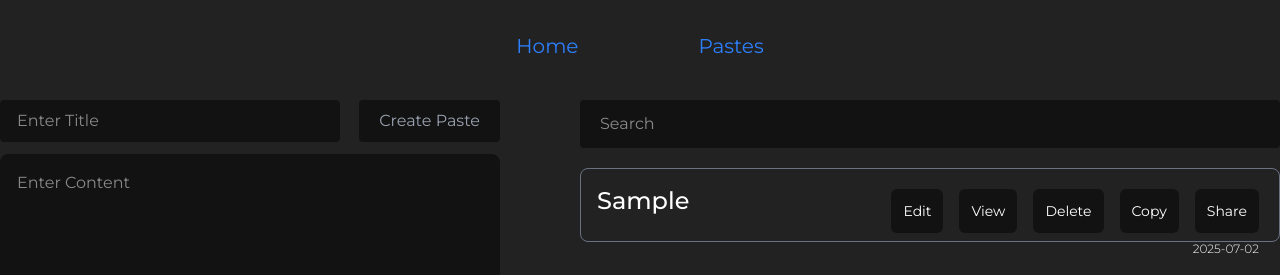
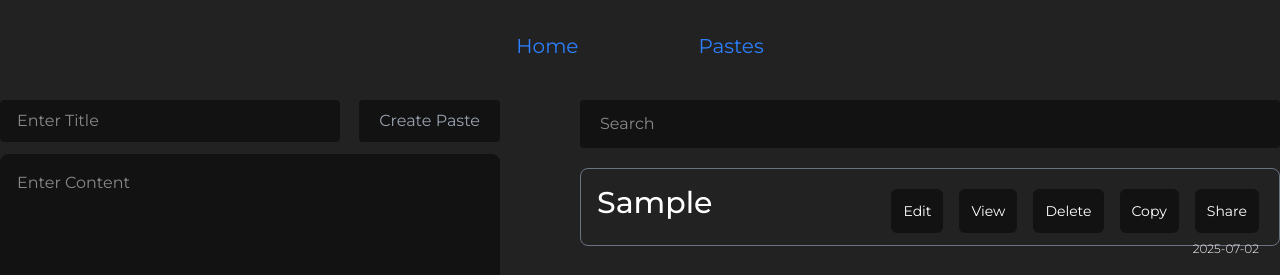
Before and after one commit to vmridul/Paste, a React (Vite) app: page / in a window 1280 px wide. Both pictures are taken after typing "Sample" into the empty fields and a click on the button "Create Paste". Shown: the top 275 px of the page. Built offline with nearby package versions, Linux system fonts and the light colour scheme.

Commit message:
Update Paste.jsx

```diff
--- a/src/components/Paste.jsx
+++ b/src/components/Paste.jsx
@@ -62,8 +62,8 @@ const Paste = () => {
                 className="relative border-1 border-gray-500 rounded-lg w-[700px] p-4 hover:bg-[#2b2b2b]"
                 onClick={() => navigate(`/pastes/${paste._id}`)}
               >
-                <div className="font-medium text-2xl">{paste.title}</div>
-                <div className="mt-2">{paste.value}</div>
+                <div className="font-medium text-3xl max-w-[50px]">{paste.title}</div>
+                <div className="mt-2 max-w-[80%]">{paste.value}</div>
                 <div
                   onClick={(e) => e.stopPropagation()}
                   className="flex gap-4 absolute right-5 top-5"
```
